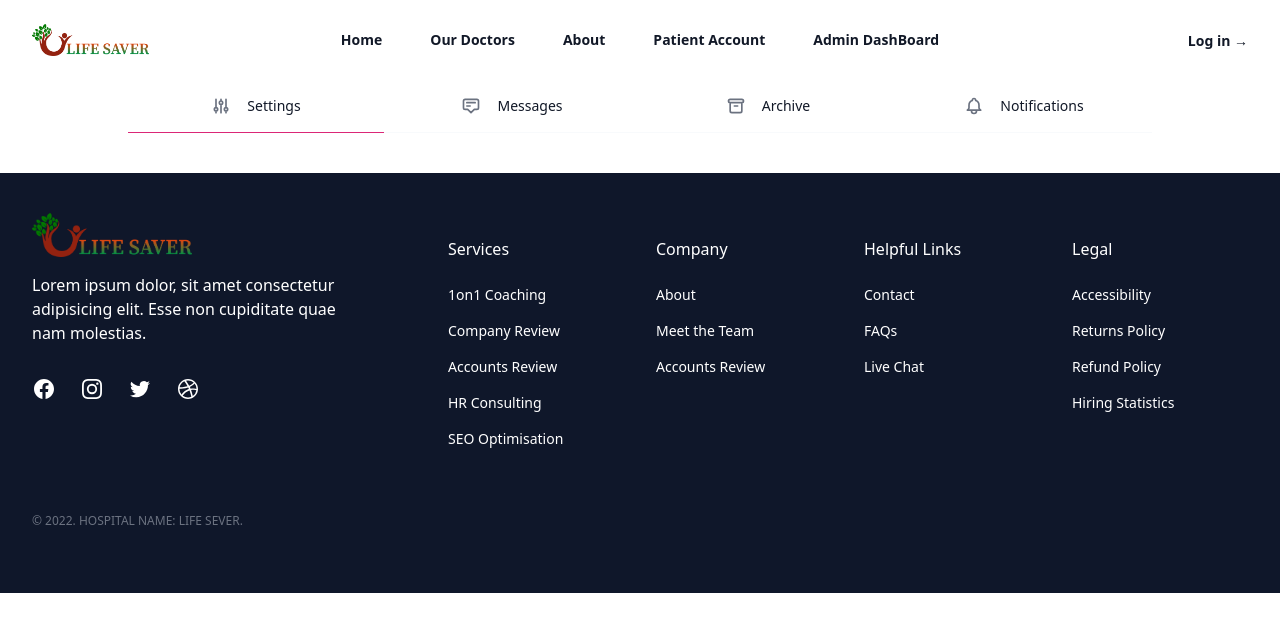
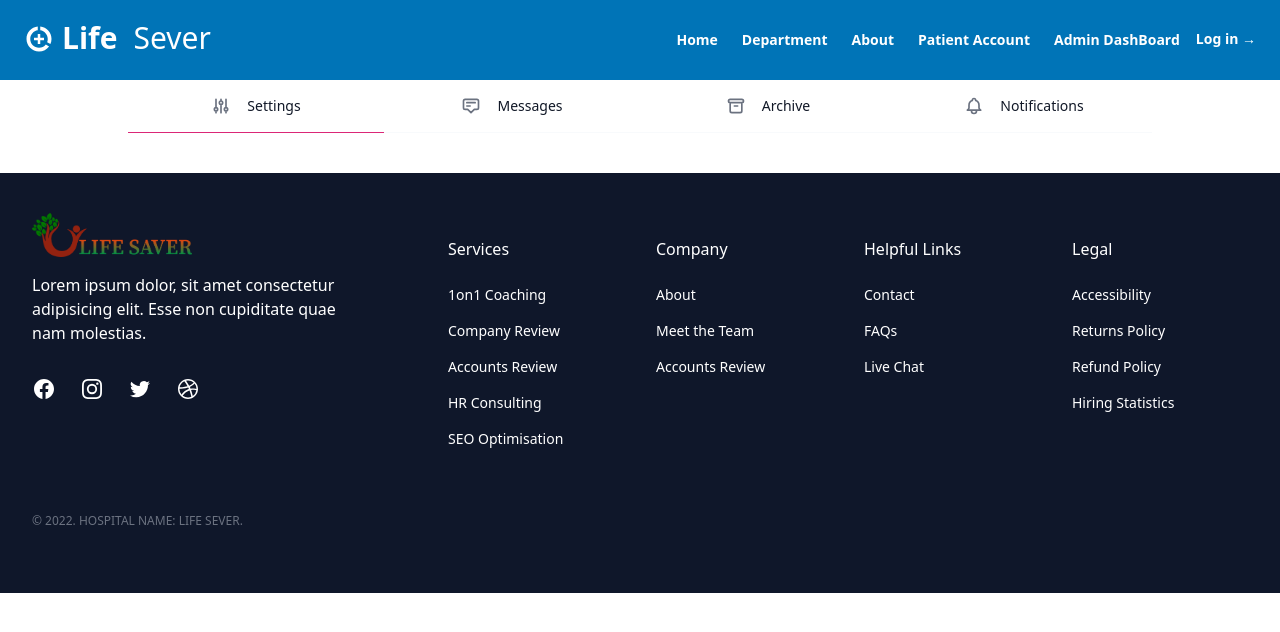
Before and after one commit to pronoybanik/life-sever-clientSite, a React (Vite) app: page /adminDashBoard in a window 1280 px wide. Shown: the top 632 px of the page. Built offline with nearby package versions, Linux system fonts and the light colour scheme; no server answers.

Commit message:
change navbar and banner

```diff
--- a/package.json
+++ b/package.json
@@ -19,6 +19,7 @@
     "firebase": "^9.22.0",
     "react": "^18.2.0",
     "react-dom": "^18.2.0",
+    "react-icons": "^4.10.1",
     "react-router-dom": "^6.11.0"
   },
   "devDependencies": {
--- a/src/Components/Banner/Banner.jsx
+++ b/src/Components/Banner/Banner.jsx
@@ -1,67 +1,34 @@
-
+// https://images.pexels.com/photos/2280551/pexels-photo-2280551.jpeg?auto=compress&cs=tinysrgb&w=1600
 
 const Banner = () => {
-
   return (
     <div className="bg-white">
-            <section
-                className="relative lg:h-[700px] bg-[url(https://images.pexels.com/photos/2280551/pexels-photo-2280551.jpeg?auto=compress&cs=tinysrgb&w=1600)] bg-cover bg-center bg-no-repeat"
-            >
-                <div
-                    className="absolute inset-0 bg-black/60  sm:from-white/95 sm:to-white/25 ltr:sm:bg-gradient-to-r rtl:sm:bg-gradient-to-l"
-                ></div>
+      <section className="relative lg:h-[600px] md:h-[400px] h-80 bg-[url(https://medical-clinic.cmsmasters.net/wp-content/uploads/2016/09/bg-1.jpg)] bg-cover bg-center bg-no-repeat">
+        <div className="absolute inset-0 bg-black/20  sm:from-white/95 sm:to-white/25 ltr:sm:bg-gradient-to-r rtl:sm:bg-gradient-to-l">
+          {" "}
+        </div>
 
         <div
-                    className=" relative   px-4 py-32 sm:px-6 lg:flex lg:h-screen lg:items-center lg:px-8"
+          data-aos="fade-up"
+          data-aos-duration="3000"
+          className="flex  items-center  lg:ml-80 md:ml-6 ml-6 w-full h-full"
         >
-                    <div className="max-w-xl mx-auto text-center ltr:sm:text-left rtl:sm:text-right">
-                        <h1 className="text-3xl text-white font-extrabold sm:text-5xl ">
-                            pronoy
-
-                            <strong className="block font-extrabold text-rose-700 animate-pulse">
-                                Forever Home.
-                            </strong>
-                        </h1>
-
-                        <p className="mt-4 max-w-lg text-white sm:text-xl/relaxed">
-                            Lorem ipsum dolor sit amet consectetur, adipisicing elit. Nesciunt illo
-                            tenetur fuga ducimus numquam ea!
+          <div className="relative">
+            <p className="text-white font-sans lg:text-2xl md:text-2xl text-xl ">
+              Entrust Your Health Our Doctors
             </p>
-
-
-
-                        {/* <div
-                            className="group relative  bg-cover bg-center  bg-no-repeat bg-gradient-to-r py-3 from-[#697388] to-[#bca18c] mt-2 inline-flex items-center overflow-hidden rounded bg-indigo-600 px-8  text-white focus:outline-none focus:ring active:bg-indigo-500"
-
-                        >
-                            <span className="absolute -end-full transition-all group-hover:end-4">
-                                <svg
-                                    className="h-5 w-5 rtl:rotate-180"
-                                    xmlns="http://www.w3.org/2000/svg"
-                                    fill="none"
-                                    viewBox="0 0 24 24"
-                                    stroke="currentColor"
-                                >
-                                    <path
-                                        strokeLinecap="round"
-                                        strokeLinejoin="round"
-                                        strokeWidth="2"
-                                        d="M17 8l4 4m0 0l-4 4m4-4H3"
-                                    />
-                                </svg>
-                            </span>
-
-                            <span className="text-lg font-medium transition-all group-hover:me-4">
-                                Get to Touch
-                            </span>
-                        </div> */}
-
-
+            <p className="text-white lg:text-4xl md:text-3xl text-2xl font-semibold mt-4 max-w-sm sm:text-xl/relaxed">
+              Medical Excellence Every Day.
+            </p>
+            <div className="grid lg:grid-cols-2 md:grid-cols-2 sm:grid-cols-1 gap-2 mt-4">
+              <button className="text-white border py-2 px-4">
+                Make A Appointment
+              </button>
+              <button className="text-white border py-2 px-4">
+                View Department
+              </button>
             </div>
-
-                    {/* <div className="flex items-center justify-center">
-                        <h1 className="lg:text-4xl font-serif text-white max-w-7xl "> Your Trusted Partner for Exceptional Healthcare Services and Lifesaving Treatments. Welcome to Life sever - Healing Lives, Restoring Hope.</h1>
-                    </div> */}
+          </div>
         </div>
       </section>
     </div>
--- /dev/null
+++ b/src/Components/HomePageComponent/ContactInfo/ContactInfo.jsx
@@ -0,0 +1,53 @@
+import React from "react";
+import { LiaMobileAltSolid } from "react-icons/lia";
+import { CgMail } from "react-icons/cg";
+import { CiLocationOn } from "react-icons/ci";
+
+const ContactInfo = () => {
+  return (
+    <section className="bg-white h-52 border-b-2 border-gray-500-500 ">
+      <div className="grid lg:grid-cols-3 md:grid-cols-3 grid-cols-1 max-w-7xl mx-auto">
+        <div className="flex mt-10">
+          <div className="text-5xl text-blue-400 mt-4">
+            <LiaMobileAltSolid />
+          </div>
+          <div className="ml-4">
+            <p className=" font-sans font-medium text-sm text-gray-500">
+              Give Us A Call
+            </p>
+            <p className="font-sans font-normal text-2xl mt-2">01609520719</p>
+          </div>
+        </div>
+
+        <div className="flex mt-10">
+          <div className="text-5xl text-blue-400 mt-4">
+            <CgMail />
+          </div>
+          <div className="ml-4">
+            <p className=" font-sans font-medium text-sm text-gray-500">
+              Send us a Message
+            </p>
+            <p className="font-sans font-normal text-2xl mt-2">
+              lifesever007@gmail.com
+            </p>
+          </div>
+        </div>
+
+        <div className="flex mt-10 ">
+          <div className="text-4xl text-blue-600 mt-4">
+            <CiLocationOn />
+          </div>
+          <div className="ml-4">
+            <p className=" font-sans font-medium text-sm text-gray-500">
+            Visit our Location
+            </p>
+            <p className="font-sans font-normal text-2xl mt-2">            <p className="font-sans font-normal text-2xl mt-2">01609520719</p>
+</p>
+          </div>
+        </div>
+      </div>
+    </section>
+  );
+};
+
+export default ContactInfo;
--- /dev/null
+++ b/src/Components/HomePageComponent/ServiceTimeInfo/ServiceTimeInfo.jsx
@@ -0,0 +1,40 @@
+import React from "react";
+
+const ServiceTimeInfo = () => {
+  return (
+    <section className="grid lg:grid-cols-3 md:grid-cols-3 grid-cols-1 max-w-7xl mx-auto lg:-mt-10 ">
+      <div className="bg-[#60A3D9] max-w-md py-6 px-10 border">
+        <p className="text-white py-2 font-semibold text-2xl">Top Doctors</p>
+        <p className="text-white py-2 font-light max-w-xs ">
+          Cum sociis natoque penatibus et magnis dis parturient montesmus. Pro
+          vel nibh et elit mollis commodo et nec augue tristique sed volutpat.
+        </p>
+        <button className="text-white border py-2 px-4">
+          Make A Appointment
+        </button>
+      </div>
+      <div className="bg-[#0074B7] max-w-md py-6 px-10">
+        <p className="text-white py-2 font-semibold text-2xl">24 Hours Service</p>
+        <p className="text-white py-2 font-light max-w-xs ">
+          Cum sociis natoque penatibus et magnis dis parturient montesmus. Pro
+          vel nibh et elit mollis commodo et nec augue tristique sed volutpat.
+        </p>
+        <button className="text-white border py-2 px-4">
+          Make A Appointment
+        </button>
+      </div>
+      <div className="bg-[#003B73] max-w-md py-6 px-10 border">
+        <p className="text-white py-2 font-semibold text-2xl">opening Hours</p>
+        <p className="text-white py-2 font-light max-w-xs ">
+          Cum sociis natoque penatibus et magnis dis parturient montesmus. Pro
+          vel nibh et elit mollis commodo et nec augue tristique sed volutpat.
+        </p>
+        <button className="text-white border py-2 px-4">
+          Make A Appointment
+        </button>
+      </div>
+    </section>
+  );
+};
+
+export default ServiceTimeInfo;
--- a/src/Pages/Home/Home.jsx
+++ b/src/Pages/Home/Home.jsx
@@ -1,12 +1,16 @@
 import Banner from "../../Components/Banner/Banner";
 import Services from "../../Components/Services/Services"
 import Info from "../../Components/Info/Info"
+import ContactInfo from "../../Components/HomePageComponent/ContactInfo/ContactInfo";
+import ServiceTimeInfo from "../../Components/HomePageComponent/ServiceTimeInfo/ServiceTimeInfo";
 
 const Home = () => {
   return (
     <div>
       <Banner />
-      <Services />
+      <ContactInfo/>
+      <ServiceTimeInfo/>
+      {/* <Services /> */}
       {/* <Info></Info> */}
       {/* <HealthTips></HealthTips> */}
     </div>
--- a/src/Shared/NavBar/NavBar.jsx
+++ b/src/Shared/NavBar/NavBar.jsx
@@ -1,79 +1,105 @@
 import { useContext, useState } from "react";
 import { authContext } from "../../Components/AuthProvider/AuthProvider";
-import siteLogo from "../../imges/siteImage/340800268_560723189381106_5880403428875795146_n.png"
-import { Dialog, Popover } from '@headlessui/react'
-import {
-  Bars3Icon,
-  XMarkIcon,
-} from '@heroicons/react/24/outline'
+import siteLogo from "../../imges/siteImage/340800268_560723189381106_5880403428875795146_n.png";
+import { Dialog, Popover } from "@headlessui/react";
+import { Bars3Icon, XMarkIcon } from "@heroicons/react/24/outline";
 import { Link } from "react-router-dom";
 import PrimaryButton from "../PrimaryButton";
-
+import { MdDataSaverOn } from "react-icons/md";
 
 const NavBar = () => {
   const { user, logOut } = useContext(authContext);
   const [mobileMenuOpen, setMobileMenuOpen] = useState(false);
 
   const handleLogout = () => {
-    logOut()
-      .then()
-      .catch()
-  }
+    logOut().then().catch();
+  };
 
-
-  const menu = <>
-    <Link to='/' className="text-sm font-semibold leading-6 text-gray-900 relative before:absolute before:-bottom-1 before:h-0.5 before:w-full before:scale-x-0 before:bg-[#991827]   before:transition hover:before:scale-x-100">
+  const menu = (
+    <>
+      <Link
+        to="/"
+        className="text-sm font-semibold leading-2  text-white relative before:absolute before:-bottom-1 before:h-0.5 before:w-full before:scale-x-0 before:bg-slate-100 before:transition hover:before:scale-x-100"
+      >
         Home
       </Link>
-    <Link to='/ourDoctors' className="text-sm font-semibold leading-6 text-gray-900 relative before:absolute before:-bottom-1 before:h-0.5 before:w-full before:scale-x-0 before:bg-[#a71123] before:transition hover:before:scale-x-100">
-      Our Doctors
+      <Link
+        to="/ourDoctors"
+        className="text-sm font-semibold leading-2  text-white relative before:absolute before:-bottom-1 before:h-0.5 before:w-full before:scale-x-0 before:bg-slate-100 before:transition hover:before:scale-x-100"
+      >
+        Department
       </Link>
-    <Link to='/about' className="text-sm font-semibold leading-6 text-gray-900 relative before:absolute before:-bottom-1 before:h-0.5 before:w-full before:scale-x-0 before:bg-[#a71123] before:transition hover:before:scale-x-100">
+      <Link
+        to="/about"
+        className="text-sm font-semibold leading-2  text-white relative before:absolute before:-bottom-0.5 before:h-0.5 before:w-full before:scale-x-0 before:bg-slate-100 before:transition hover:before:scale-x-100"
+      >
         About
       </Link>
 
-    <Link to='/patientAccount' className="text-sm font-semibold leading-6 text-gray-900 relative before:absolute before:-bottom-1 before:h-0.5 before:w-full before:scale-x-0 before:bg-[#a71123] before:transition hover:before:scale-x-100">
+      <Link
+        to="/patientAccount"
+        className="text-sm font-semibold leading-2  text-white relative before:absolute before:-bottom-1 before:h-0.5 before:w-full before:scale-x-0 before:bg-slate-100 before:transition hover:before:scale-x-100"
+      >
         Patient Account
       </Link>
-    <Link to='/adminDashBoard' className="text-sm font-semibold leading-6 text-gray-900 relative before:absolute before:-bottom-1 before:h-0.5 before:w-full before:scale-x-0 before:bg-[#a71123] before:transition hover:before:scale-x-100">
+      <Link
+        to="/adminDashBoard"
+        className="text-sm font-semibold leading-2  text-white relative before:absolute before:-bottom-1 before:h-0.5 before:w-full before:scale-x-0 before:bg-slate-100 before:transition hover:before:scale-x-100"
+      >
         Admin DashBoard
       </Link>
     </>
+  );
 
-  const MobileDevice = <>
-
+  const MobileDevice = (
+    <>
       <Link
-      to='/'
+        to="/"
         className="-mx-3 block rounded-lg px-3 py-2 text-base font-semibold leading-7 text-gray-900 hover:bg-gray-200"
       >
         Home
       </Link>
       <Link
-      to='/ourDoctors'
+        to="/ourDoctors"
         className="-mx-3 block rounded-lg px-3 py-2 text-base font-semibold leading-7 text-gray-900 hover:bg-gray-200"
       >
         ourDoctors
       </Link>
       <Link
-      to='/about'
+        to="/about"
         className="-mx-3 block rounded-lg px-3 py-2 text-base font-semibold leading-7 text-gray-900 hover:bg-gray-200"
       >
         About
       </Link>
-    <Link to='/patientAccount' className="-mx-3 block rounded-lg px-3 py-2.5 text-base font-semibold leading-7 text-gray-900 hover:bg-gray-200">
+      <Link
+        to="/patientAccount"
+        className="-mx-3 block rounded-lg px-3 py-2.5 text-base font-semibold leading-7 text-gray-900 hover:bg-gray-200"
+      >
         Patient Account
       </Link>
-
     </>
+  );
 
   return (
     <div className="sticky top-0 z-50">
-      <header className="bg-white">
-        <nav className="mx-auto flex w-full items-center justify-between p-6 lg:px-8" aria-label="Global">
+      <header className="bg-[#0074B7] lg:h-20">
+        <nav
+          className="mx-auto flex  items-center justify-between p-6 max-w-7xl"
+          aria-label="Global"
+        >
           <div className="flex lg:flex-1">
-            <a to='' className="-m-1.5 p-1.5">
+            <a className="-m-1.5 p-1.5">
               <span className="sr-only">Your Company</span>
-              <img className="h-8 w-auto" src={siteLogo} alt="" />
+              {/* <img className="h-8 w-auto" src={siteLogo} alt="" /> */}
+              <div className="flex text-white">
+                <div className="text-3xl 2">
+                  <MdDataSaverOn />
+                </div>
+                <div className="flex -mt-1 ml-2">
+                  <p className="text-3xl font-sans font-bold mr-4">Life</p>
+                  <p className="text-3xl font-sans mr-4">Sever</p>
+                </div>
+              </div>
             </a>
           </div>
           <div className="flex lg:hidden">
@@ -86,45 +112,39 @@ const NavBar = () => {
               <Bars3Icon className="h-6 w-6" aria-hidden="true" />
             </button>
           </div>
-          <Popover.Group className="hidden lg:flex lg:gap-x-12">
 
+          <div className="lg:flex gap-4 ">
+            <Popover.Group className="hidden lg:flex lg:gap-x-6 ">
               {menu}
-
             </Popover.Group>
-
-
-          <div className="hidden lg:flex lg:flex-1 lg:justify-end">
-
-
             <div>
-              {
-                !user ?
-                  <>
-
-
-                    <Link to='/logIn' className="text-sm font-semibold leading-6 text-gray-900 relative before:absolute before:-bottom-1 before:h-0.5 before:w-full before:scale-x-0 before:bg-[#a71123] before:transition hover:before:scale-x-100">
+              {!user ? (
+                <div className="lg:-mt-1">
+                  <Link
+                    to="/logIn"
+                    className="text-sm font-semibold leading-6  text-white relative before:absolute before:-bottom-2 before:h-0.5 before:w-full before:scale-x-0 before:bg-slate-100 before:transition hover:before:scale-x-100"
+                  >
                     Log in <span aria-hidden="true">&rarr;</span>
                   </Link>
-                  </>
-                  :
+                </div>
+              ) : (
                 <PrimaryButton handler={handleLogout}>log out </PrimaryButton>
-
-              }
+              )}
             </div>
-
           </div>
         </nav>
-        <Dialog as="div" className="lg:hidden" open={mobileMenuOpen} onClose={setMobileMenuOpen}>
+        <Dialog
+          as="div"
+          className="lg:hidden"
+          open={mobileMenuOpen}
+          onClose={setMobileMenuOpen}
+        >
           <div className="fixed inset-0 z-10" />
           <Dialog.Panel className="fixed inset-y-0 right-0 z-10 w-full overflow-y-auto bg-white px-6 py-6 sm:max-w-sm sm:ring-1 sm:ring-gray-900/10">
             <div className="flex items-center justify-between">
-              <a to='' className="-m-1.5 p-1.5">
+              <a to="" className="-m-1.5 p-1.5">
                 <span className="sr-only">Your Company</span>
-                <img
-                  className="h-8 w-auto"
-                  src={siteLogo}
-                  alt=""
-                />
+                <img className="h-8 w-auto" src={siteLogo} alt="" />
               </a>
               <button
                 type="button"
@@ -137,25 +157,22 @@ const NavBar = () => {
             </div>
             <div className="mt-6 flow-root">
               <div className="-my-6 divide-y divide-gray-500/10">
-                <div className="space-y-2 py-6">
-
-                  {MobileDevice}
-                </div>
+                <div className="space-y-2 py-6">{MobileDevice}</div>
                 <div className="py-6">
-
-                  {
-                    !user ?
+                  {!user ? (
                     <>
-
-
-                        <Link to='/logIn' className="text-sm font-semibold leading-6 text-gray-900 relative before:absolute before:-bottom-1 before:h-0.5 before:w-full before:scale-x-0 before:bg-[#a71123] before:transition hover:before:scale-x-100">
+                      <Link
+                        to="/logIn"
+                        className="text-sm font-semibold leading-6 text-gray-900 relative before:absolute before:-bottom-1 before:h-0.5 before:w-full before:scale-x-0 before:bg-[#a71123] before:transition hover:before:scale-x-100"
+                      >
                         Log in <span aria-hidden="true">&rarr;</span>
                       </Link>
                     </>
-                      :
-                      <PrimaryButton handler={handleLogout}>log out </PrimaryButton>
-
-                  }
+                  ) : (
+                    <PrimaryButton handler={handleLogout}>
+                      log out{" "}
+                    </PrimaryButton>
+                  )}
                 </div>
               </div>
             </div>
@@ -163,7 +180,7 @@ const NavBar = () => {
         </Dialog>
       </header>
     </div>
-  )
+  );
 };
 
 export default NavBar;
```
Also changed, not shown: src/Shared/usePostReq.jsx (+5 -8 lines), .eslintrc.cjs, 1 other file (tests, documents, lock files or other folders). Lines whose indentation alone changed are shown as unchanged.
